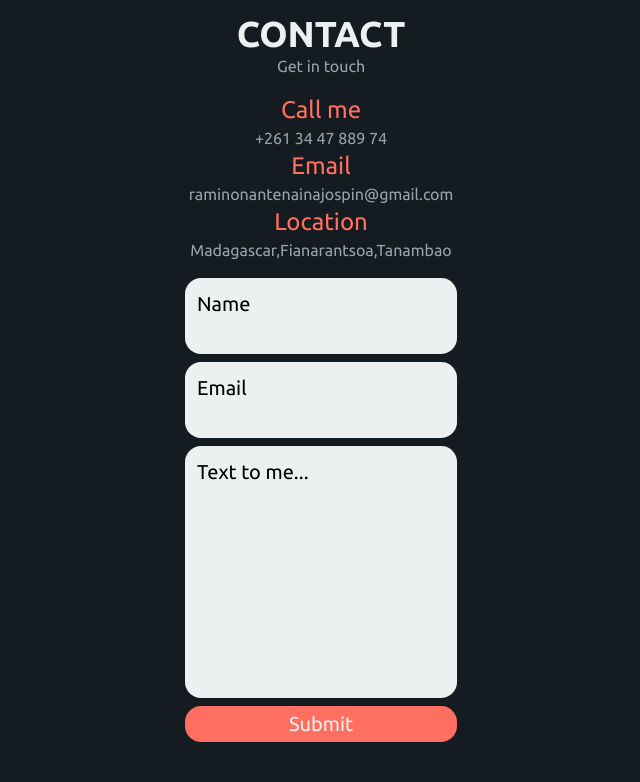
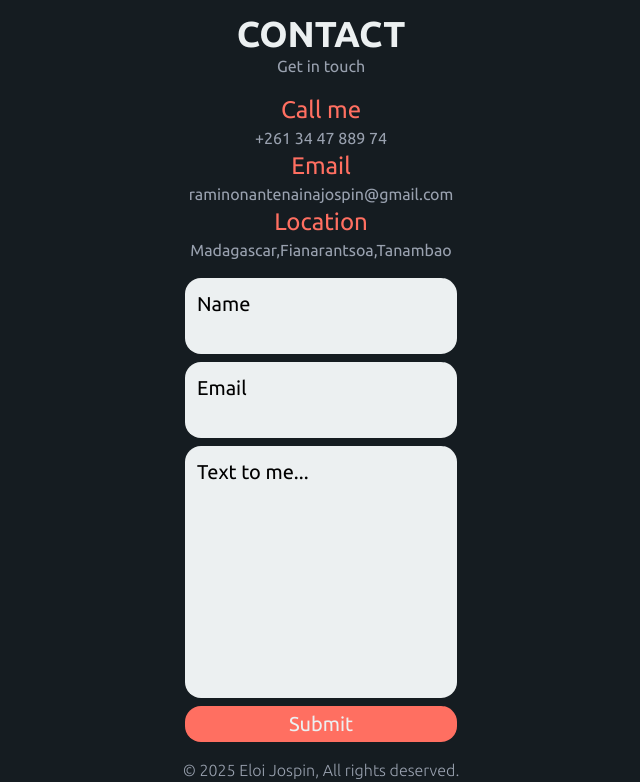
Before and after one commit to Jospin316/portfolio, a React (Vite) app: page / in a window 1280 px wide. Shown: the part 2810-3592 px from the top of the page, without its empty margins (319-959 px from the left). Before the commit the page ends 3552 px from the top, so only its background shows below. Built offline with nearby package versions, Linux system fonts and the light colour scheme.

Commit message:
section footer

```diff
--- a/src/App.jsx
+++ b/src/App.jsx
@@ -1,4 +1,4 @@
-import { Home, Projects, Skills, About, Contact } from "./sections";
+import { Home, Projects, Skills, About, Contact, Footer } from "./sections";
 function App() {
   return (
     <>
@@ -7,6 +7,7 @@ function App() {
       <Skills />
       <About />
       <Contact />
+      <Footer />
     </>
   );
 }
--- /dev/null
+++ b/src/sections/Footer.jsx
@@ -0,0 +1,11 @@
+import React from "react";
+
+export default function Footer() {
+  return (
+    <footer id="footer" className="text-center mt-4">
+      <p className="font-light text-gray-400">
+        &copy; 2025 Eloi Jospin, All rights deserved.
+      </p>
+    </footer>
+  );
+}
--- a/src/sections/index.js
+++ b/src/sections/index.js
@@ -3,3 +3,4 @@ export { default as Projects } from "./Projects";
 export { default as Skills } from "./Skills";
 export { default as About } from "./About";
 export { default as Contact } from "./Contact";
+export { default as Footer } from "./Footer";
```
